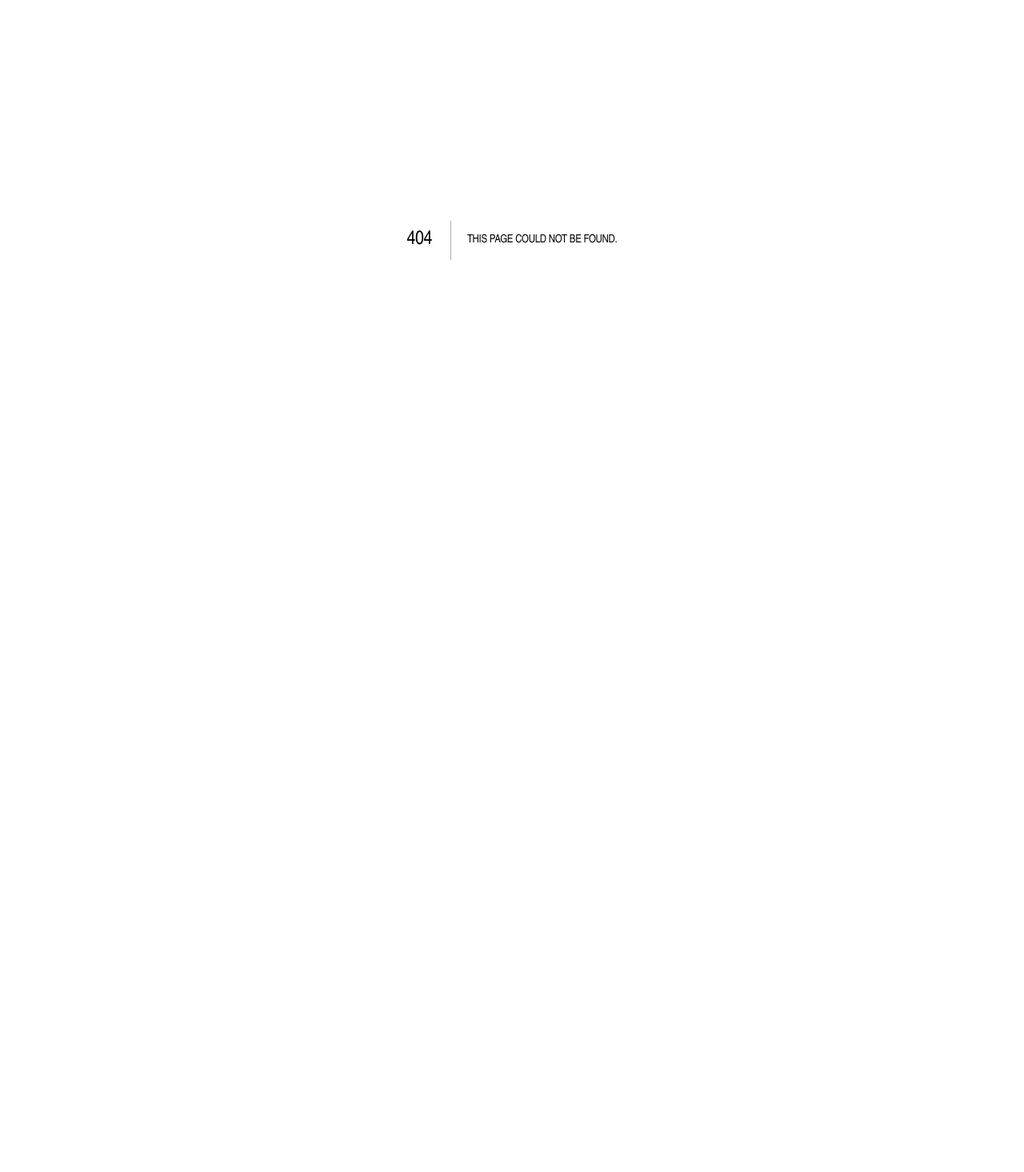
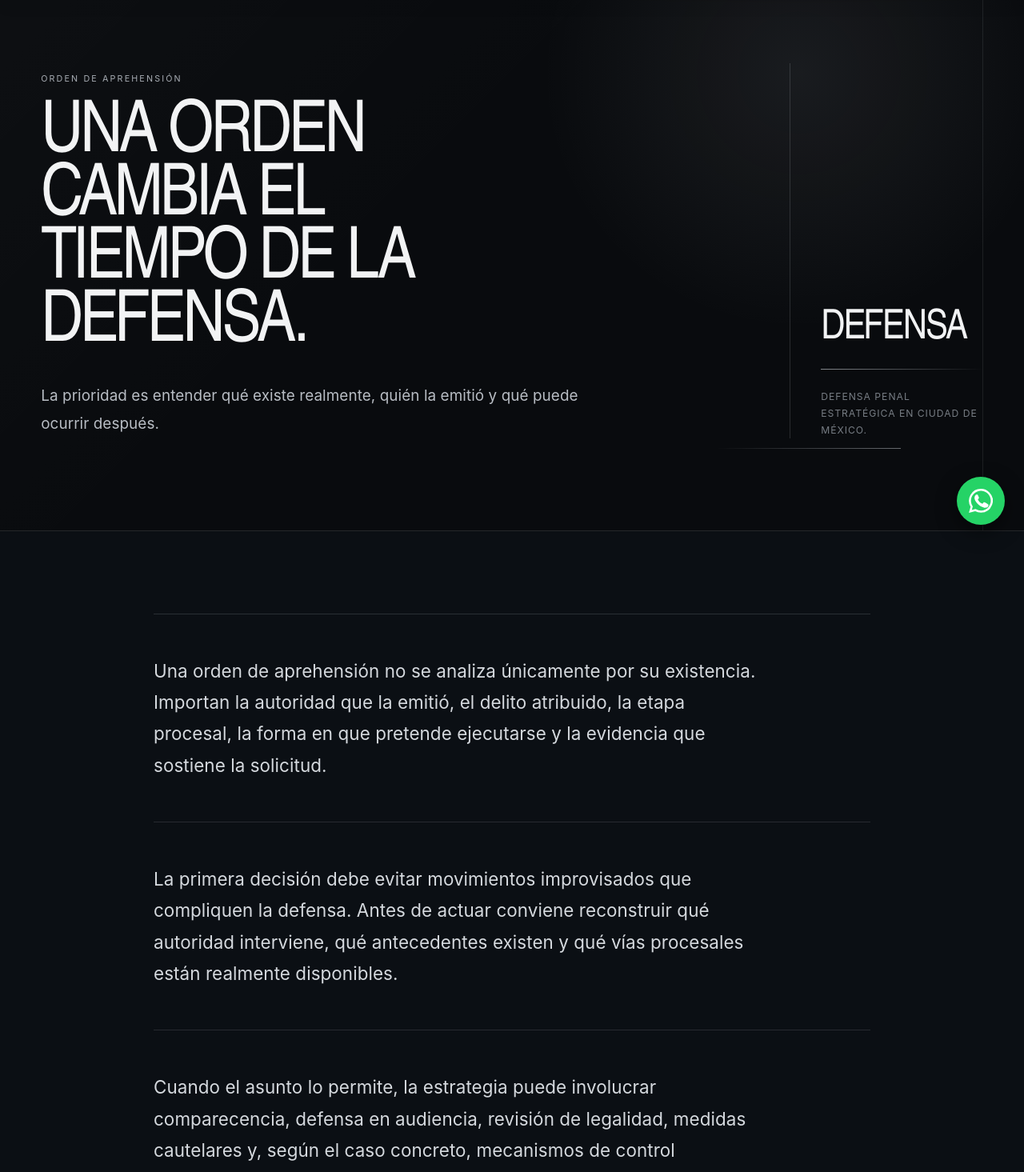
Before and after one commit to josuechavando350-png/nexus-engine, a Next.js app in the folder apps/cano-penal/: page /orden-aprehension in a window 1280 px wide. Before the commit this address had no page. Shown: the part 100-1565 px from the top of the page at 80% size. Before the commit the page ends 800 px from the top, so only its background shows below. Built offline with nearby package versions, Linux system fonts and the light colour scheme.

Commit message:
preview(cano): add commercial SEO route orden-aprehension

```diff
--- /dev/null
+++ b/apps/cano-penal/src/app/orden-aprehension/page.tsx
@@ -0,0 +1,23 @@
+import type { Metadata } from "next";
+import { PageShell } from "../SiteChrome";
+import { InteriorCta, InteriorHero, EditorialParagraphs } from "../InteriorSections";
+
+export const metadata: Metadata = {
+  title: "Orden de aprehensión en CDMX | Defensa penal",
+  description: "Qué hacer ante una orden de aprehensión o riesgo de ejecución. Defensa penal estratégica en CDMX.",
+  alternates: { canonical: "https://canopenal.com/orden-aprehension" },
+};
+
+const paragraphs = [
+  "Una orden de aprehensión no se analiza únicamente por su existencia. Importan la autoridad que la emitió, el delito atribuido, la etapa procesal, la forma en que pretende ejecutarse y la evidencia que sostiene la solicitud.",
+  "La primera decisión debe evitar movimientos improvisados que compliquen la defensa. Antes de actuar conviene reconstruir qué autoridad interviene, qué antecedentes existen y qué vías procesales están realmente disponibles.",
+  "Cuando el asunto lo permite, la estrategia puede involucrar comparecencia, defensa en audiencia, revisión de legalidad, medidas cautelares y, según el caso concreto, mecanismos de control constitucional."
+] as const;
+
+export default function ArrestWarrantPage() {
+  return <PageShell>
+    <InteriorHero eyebrow="Orden de aprehensión" title="Una orden cambia el tiempo de la defensa." lead="La prioridad es entender qué existe realmente, quién la emitió y qué puede ocurrir después." marker="DEFENSA" />
+    <section className="cp-page"><div className="cp-wrap cp-page-copy"><EditorialParagraphs paragraphs={paragraphs} /></div></section>
+    <InteriorCta title="No conviene reaccionar sin conocer el expediente y la etapa." copy="Comparte únicamente la información general necesaria para identificar el escenario procesal y definir el siguiente paso." />
+  </PageShell>;
+}
```
